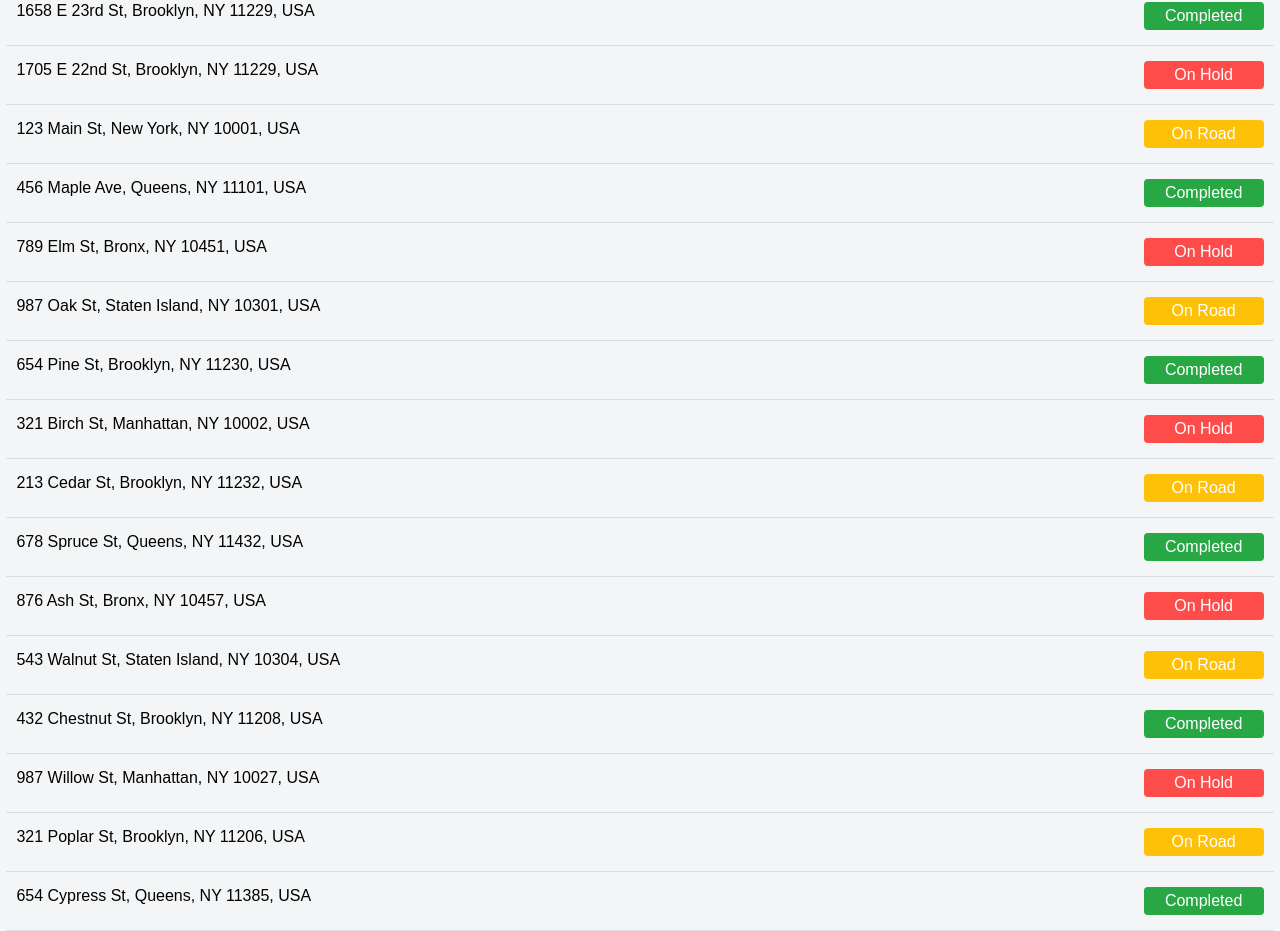
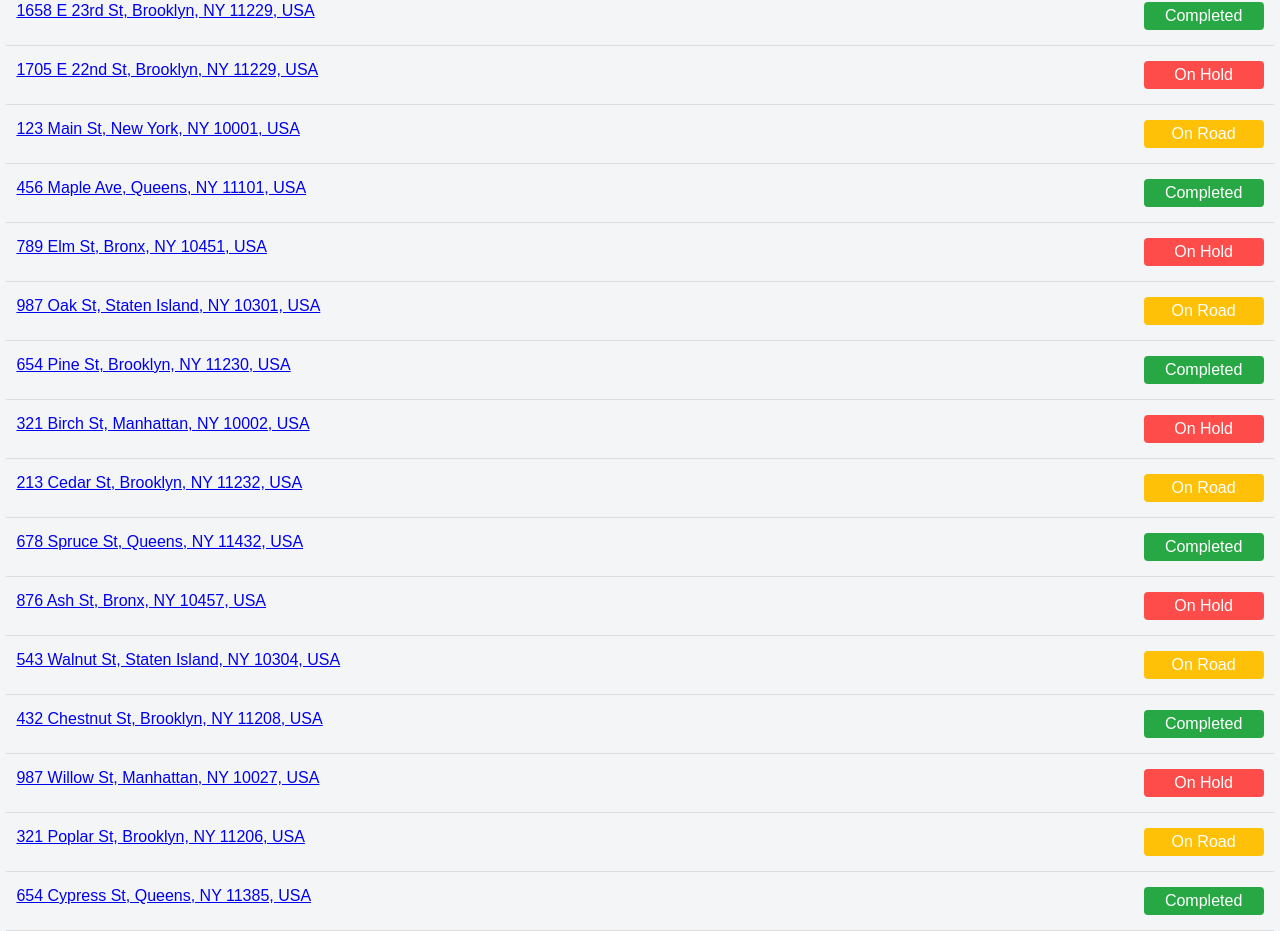
Before and after one commit to Erson-Lala/Flex, a React (Create React App) app: page / in a window 1280 px wide. Shown: the part 260-1191 px from the top of the page. Built offline with nearby package versions, Linux system fonts and the light colour scheme.

Commit message:
Fixed the main Page

```diff
--- a/src/components/JobSiteModal/JobSiteModal.jsx
+++ b/src/components/JobSiteModal/JobSiteModal.jsx
@@ -23,7 +23,7 @@ function JobSiteModal({ isOpen, onRequestClose, addJobSite }) {
             overlayClassName="job-site-modal-overlay"
         >
             <h2>Title</h2>
-            <p>Informative piece of text that can be used regarding this modal.</p>
+            <p>Create your JobSite</p>
             <div className="modal-content">
                 <label>
                     Name
--- a/src/components/JobSiteTable/JobSiteTableRow.jsx
+++ b/src/components/JobSiteTable/JobSiteTableRow.jsx
@@ -1,10 +1,13 @@
 import React from 'react';
+import { Link } from 'react-router-dom';
 import './JobSiteTableRow.scss';
 
 function JobSiteTableRow({ site }) {
     return (
         <div className="table-row">
-            <div>{site.name}</div>
+            <div>
+                <Link to={`/inventory/${site.id}`}>{site.name}</Link>
+            </div>
             <div className={`status ${site.status.toLowerCase().replace(' ', '-')}`}>
                 {site.status}
             </div>
--- a/src/pages/HomePage/HomePage.jsx
+++ b/src/pages/HomePage/HomePage.jsx
@@ -6,22 +6,22 @@ import './HomePage.scss';
 
 function HomePage() {
     const [jobSites, setJobSites] = useState([
-        { name: '1658 E 23rd St, Brooklyn, NY 11229, USA', status: 'Completed' },
-        { name: '1705 E 22nd St, Brooklyn, NY 11229, USA', status: 'On Hold' },
-        { name: '123 Main St, New York, NY 10001, USA', status: 'On Road' },
-        { name: '456 Maple Ave, Queens, NY 11101, USA', status: 'Completed' },
-        { name: '789 Elm St, Bronx, NY 10451, USA', status: 'On Hold' },
-        { name: '987 Oak St, Staten Island, NY 10301, USA', status: 'On Road' },
-        { name: '654 Pine St, Brooklyn, NY 11230, USA', status: 'Completed' },
-        { name: '321 Birch St, Manhattan, NY 10002, USA', status: 'On Hold' },
-        { name: '213 Cedar St, Brooklyn, NY 11232, USA', status: 'On Road' },
-        { name: '678 Spruce St, Queens, NY 11432, USA', status: 'Completed' },
-        { name: '876 Ash St, Bronx, NY 10457, USA', status: 'On Hold' },
-        { name: '543 Walnut St, Staten Island, NY 10304, USA', status: 'On Road' },
-        { name: '432 Chestnut St, Brooklyn, NY 11208, USA', status: 'Completed' },
-        { name: '987 Willow St, Manhattan, NY 10027, USA', status: 'On Hold' },
-        { name: '321 Poplar St, Brooklyn, NY 11206, USA', status: 'On Road' },
-        { name: '654 Cypress St, Queens, NY 11385, USA', status: 'Completed' }
+        { id: 1, name: '1658 E 23rd St, Brooklyn, NY 11229, USA', status: 'Completed' },
+        { id: 2, name: '1705 E 22nd St, Brooklyn, NY 11229, USA', status: 'On Hold' },
+        { id: 3, name: '123 Main St, New York, NY 10001, USA', status: 'On Road' },
+        { id: 4, name: '456 Maple Ave, Queens, NY 11101, USA', status: 'Completed' },
+        { id: 5, name: '789 Elm St, Bronx, NY 10451, USA', status: 'On Hold' },
+        { id: 6, name: '987 Oak St, Staten Island, NY 10301, USA', status: 'On Road' },
+        { id: 7, name: '654 Pine St, Brooklyn, NY 11230, USA', status: 'Completed' },
+        { id: 8, name: '321 Birch St, Manhattan, NY 10002, USA', status: 'On Hold' },
+        { id: 9, name: '213 Cedar St, Brooklyn, NY 11232, USA', status: 'On Road' },
+        { id: 10, name: '678 Spruce St, Queens, NY 11432, USA', status: 'Completed' },
+        { id: 11, name: '876 Ash St, Bronx, NY 10457, USA', status: 'On Hold' },
+        { id: 12, name: '543 Walnut St, Staten Island, NY 10304, USA', status: 'On Road' },
+        { id: 13, name: '432 Chestnut St, Brooklyn, NY 11208, USA', status: 'Completed' },
+        { id: 14, name: '987 Willow St, Manhattan, NY 10027, USA', status: 'On Hold' },
+        { id: 15, name: '321 Poplar St, Brooklyn, NY 11206, USA', status: 'On Road' },
+        { id: 16, name: '654 Cypress St, Queens, NY 11385, USA', status: 'Completed' }
     ]);
 
     const [isModalOpen, setModalOpen] = useState(false);
@@ -44,16 +44,26 @@ function HomePage() {
         onHold: jobSites.filter(site => site.status === 'On Hold').length,
     };
 
+    const [searchQuery, setSearchQuery] = useState('');
+    const filteredJobSites = jobSites.filter(site =>
+        site.name.toLowerCase().includes(searchQuery.toLowerCase())
+    );
+
     return (
         <div className="home-page container">
             <StatusHeader statusCounts={statusCounts} />
             <div className="controls">
-                <input type="text" placeholder="Search a job site" />
+                <input
+                    type="text"
+                    placeholder="Search a job site"
+                    value={searchQuery}
+                    onChange={(e) => setSearchQuery(e.target.value)}
+                />
                 <div className="jobsite-form-container">
                     <button className="create-button" onClick={openModal}>Create</button>
                 </div>
             </div>
-            <JobSiteTable jobSites={jobSites} />
+            <JobSiteTable jobSites={filteredJobSites} />
             <JobSiteModal isOpen={isModalOpen} onRequestClose={closeModal} addJobSite={addJobSite} />
         </div>
     );
```
Also changed, not shown: src/components/InventoryDashboard/InventoryDashboard.jsx (+29 -29 lines), src/pages/InventoryPage/InventoryPage.jsx (+28 -10 lines).
